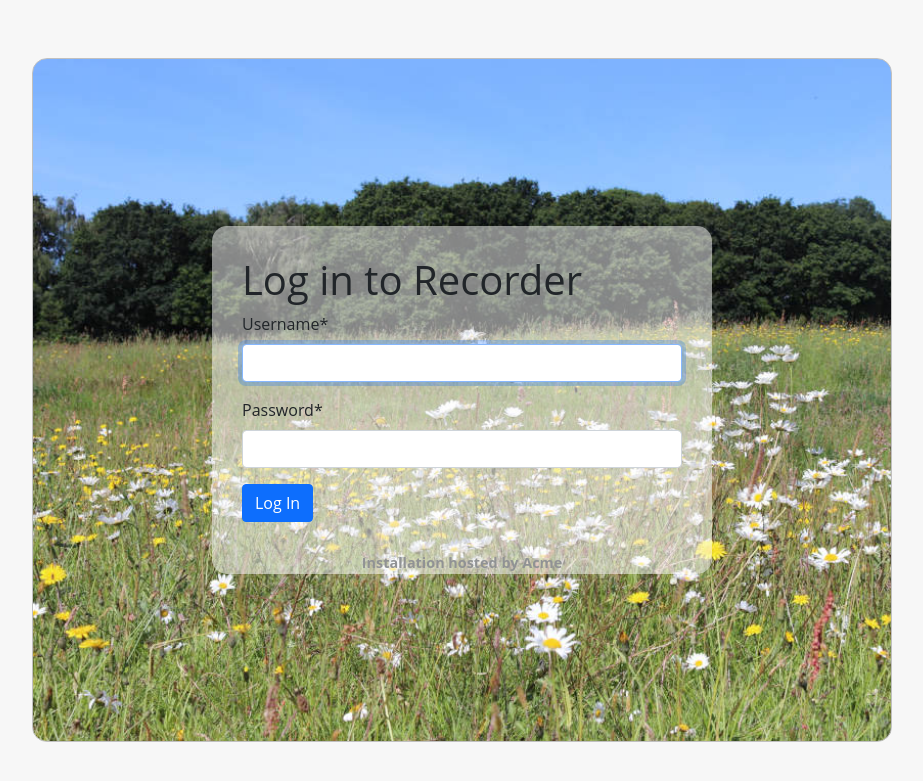
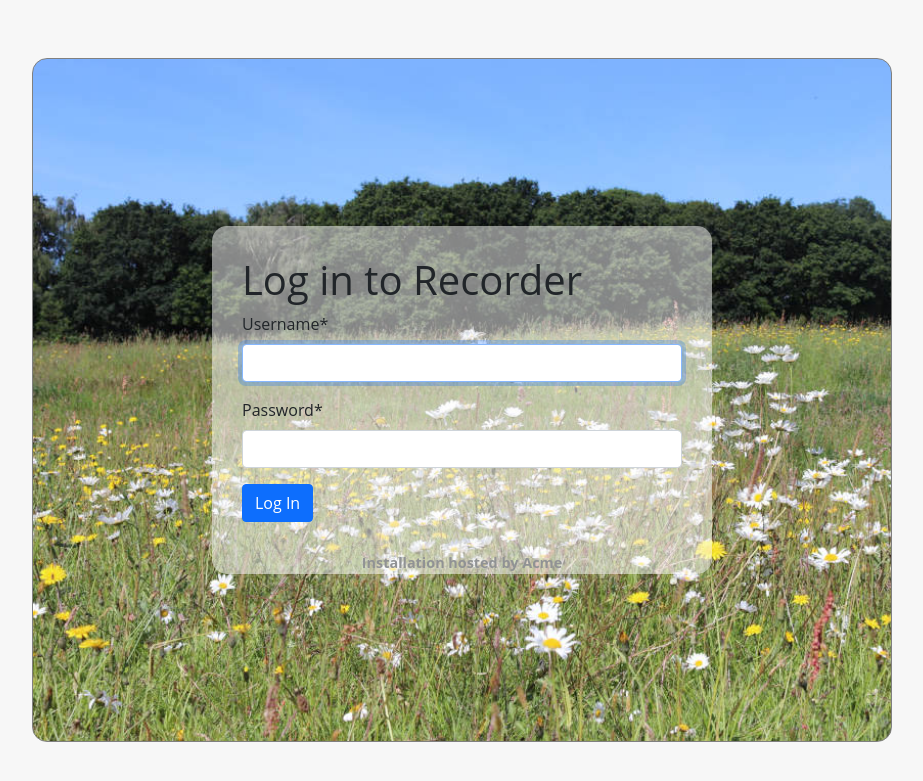
Before and after one commit to recorder-6-team/django-web-prototype, a Django app: page /accounts/login/ in a window 1280 px wide. Shown: the top 781 px of the page, without its empty margins (178-1101 px from the left). Run offline with Django 3.2, Linux system fonts and the light colour scheme; style sheets or scripts are compiled from the project's sources; parts of the project's set-up code (start-up, migrations or seed data) failed here and were passed over; some libraries are stand-ins or nearby versions; some web fonts are replaced.

Commit message:
Tiny style change

```diff
--- a/apps/userlogin/static/userlogin/scss/login.scss
+++ b/apps/userlogin/static/userlogin/scss/login.scss
@@ -6,7 +6,7 @@ body {
 }
 
 .login-box {
-  border: solid silver 1px;
+  border: solid gray 1px;
   border-radius: $radius;
   padding: 15%;
   margin: auto;
```
